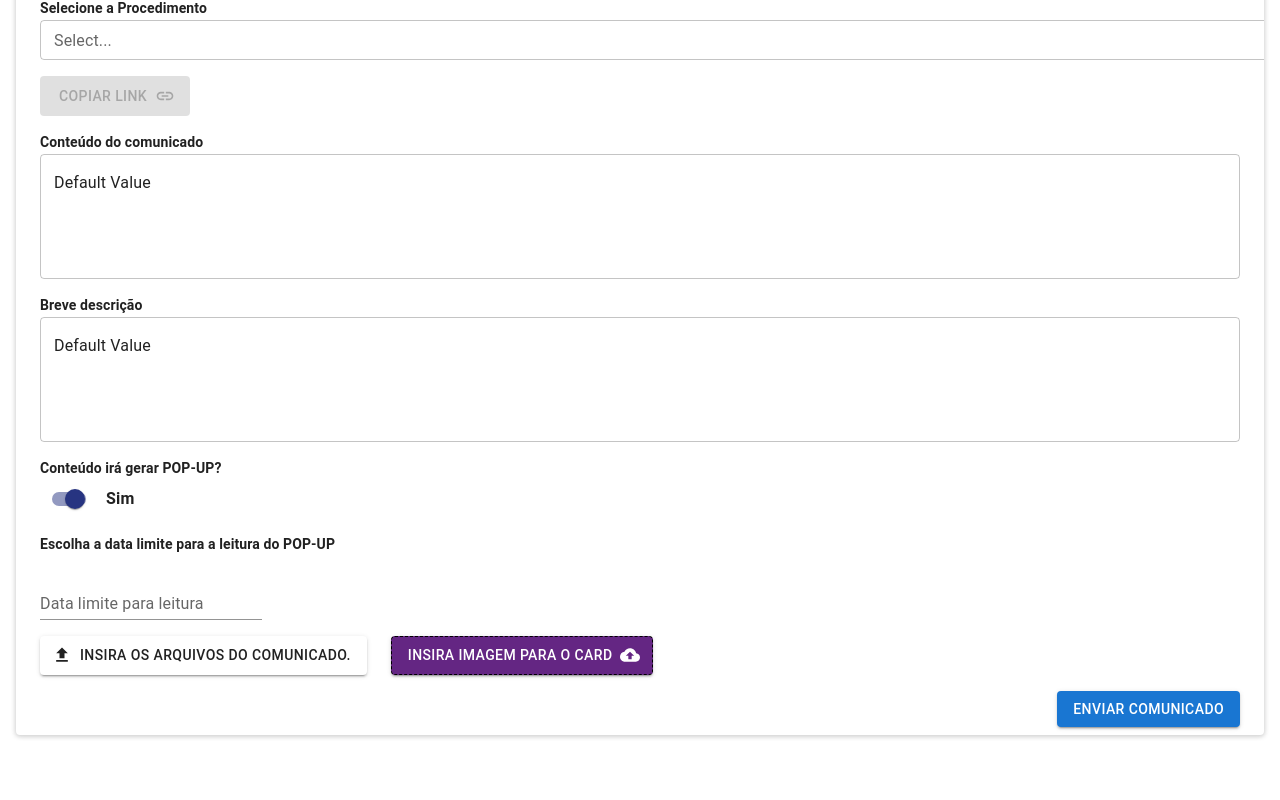
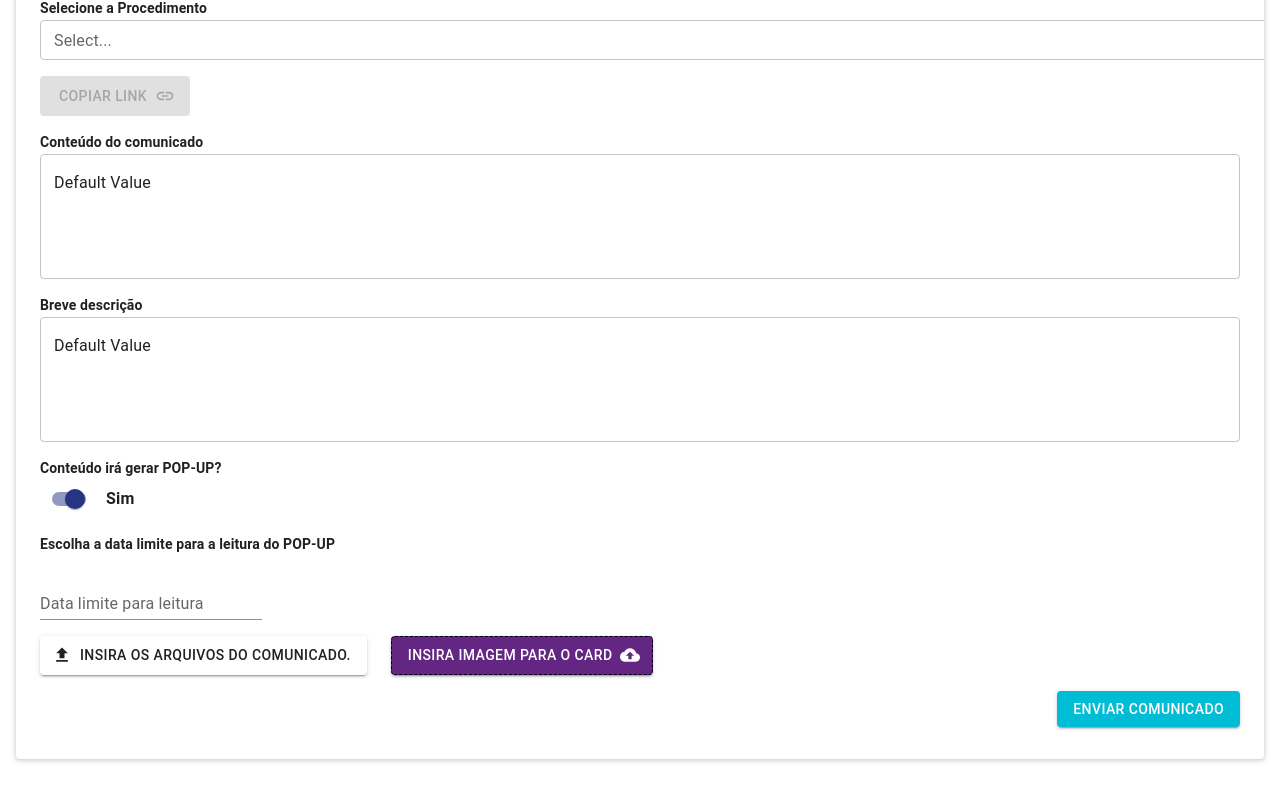
Before and after one commit to MisterKingbad/teste_programador, a Next.js app in the folder front/: page /comunicados/cadastrar in a window 1280 px wide. Shown: the part 496-1296 px from the top of the page. Built offline with nearby package versions, Linux system fonts and the light colour scheme.

Commit message:
feat: :memo: Estilizando botão

```diff
--- a/front/app/(rotas)/comunicados/cadastrar/page.tsx
+++ b/front/app/(rotas)/comunicados/cadastrar/page.tsx
@@ -6,7 +6,6 @@ import {
   Card,
   Container,
   FormControl,
-  FormControlLabel,
   Grid2,
   InputLabel,
   MenuItem,
@@ -60,7 +59,7 @@ export default function CadastrarComunicado() {
           justifyContent="space-between"
           alignItems="center"
           pt={4}
-          pb={1}
+          pb={4}
           px={3}
         >
           <Typography fontWeight="bold">Criação de comunicado</Typography>
@@ -209,7 +208,7 @@ export default function CadastrarComunicado() {
               <Box display="flex" gap={3}>
                 <Button startIcon={<FileUploadIcon/>} variant="contained" color="inherit" sx={{
                   backgroundColor: "#ffffff",
-                  "&:hover": { backgroundColor: "#7f3da0" },
+                  "&:hover": { backgroundColor: "#e7e7e7" },
                 }}>
                   Insira os arquivos do comunicado.
                 </Button>
@@ -225,7 +224,10 @@ export default function CadastrarComunicado() {
             <Grid2 size={20}>
               <Box display="flex" justifyContent={"space-between"}>
                 <Box></Box>
-                <Button variant="contained" color="primary">
+                <Button variant="contained" color="primary" sx={{
+                  backgroundColor: "#00BCD4",
+                  "&:hover": { backgroundColor: "#20c5db" }
+                }}>
                   Enviar Comunicado
                 </Button>
               </Box>
```
